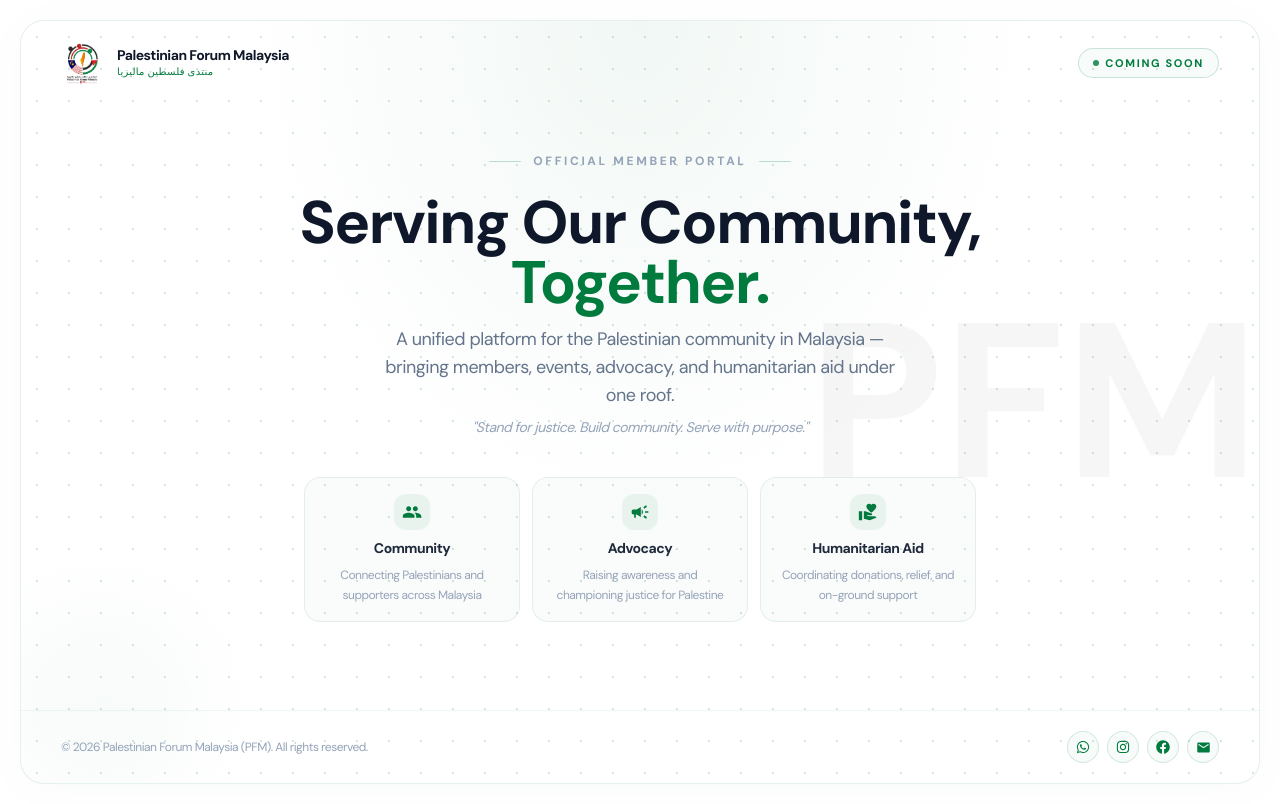
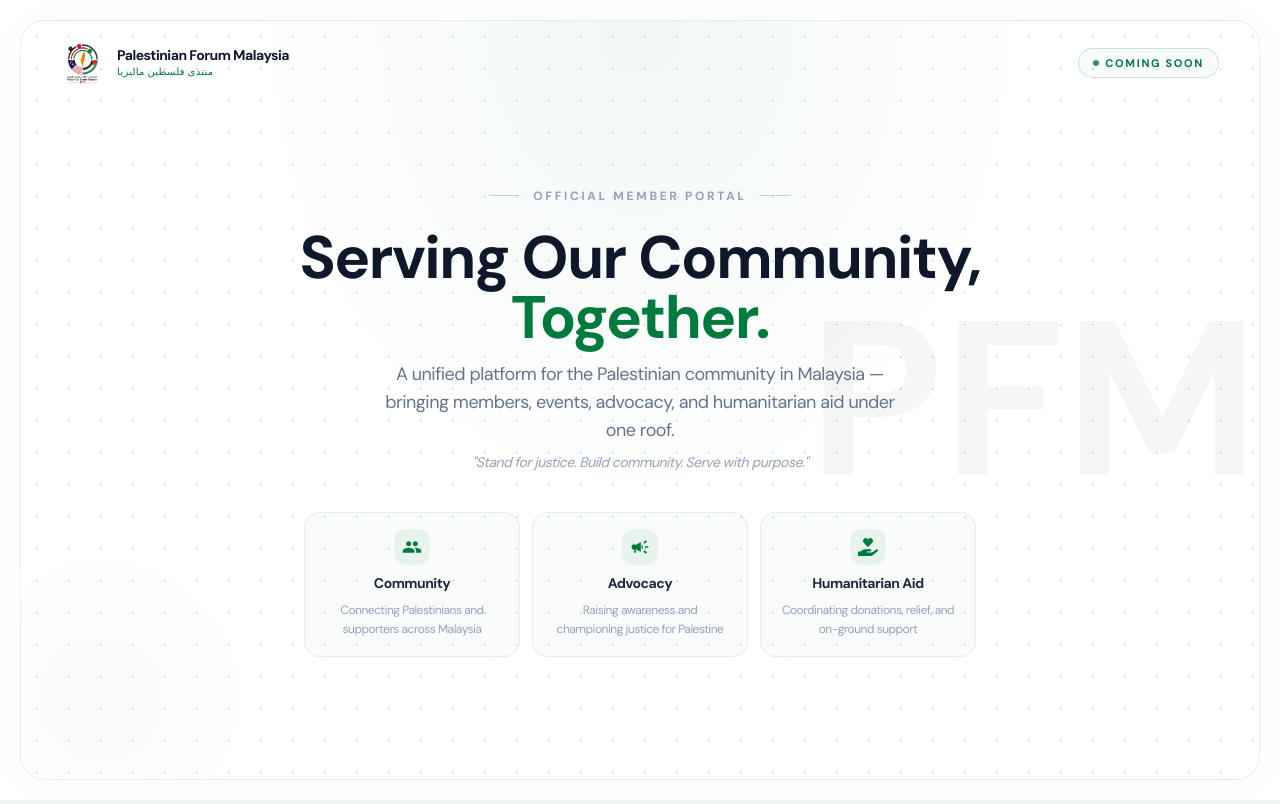
Before and after one commit to Palestinians-Forum-Malaysia-NGO/pfm-frontend, a React (Create React App) app: page / in a window 1280 px wide. Built offline with nearby package versions, Linux system fonts and the light colour scheme; what tailwindcss-rtl would draw is missing.

Commit message:
style : update icons into comming soon components.

```diff
--- a/src/components/home/ComingSoon.jsx
+++ b/src/components/home/ComingSoon.jsx
@@ -1,6 +1,6 @@
 import { useState } from "react";
-import { MdEmail, MdPeople, MdVolunteerActivism, MdCampaign } from "react-icons/md";
-import { FaWhatsapp, FaInstagram, FaFacebook } from "react-icons/fa";
+import { MdPeople, MdCampaign } from "react-icons/md";
+import { FaHandHoldingHeart } from "react-icons/fa";
 import logo from "assets/brand/LOGO-wbg.png";
 
 const PILLARS = [
@@ -15,7 +15,7 @@ const PILLARS = [
     desc:  "Raising awareness and championing justice for Palestine",
   },
   {
-    icon: <MdVolunteerActivism className="h-5 w-5" />,
+    icon: <FaHandHoldingHeart className="h-5 w-5" />,
     title: "Humanitarian Aid",
     desc:  "Coordinating donations, relief, and on-ground support",
   },
@@ -146,36 +146,6 @@ const ComingSoon = () => {
 
           </main>
 
-          {/* ── Footer ── */}
-          <footer className="relative z-10 fade-up flex flex-col items-center gap-3 px-6 py-5 sm:flex-row sm:justify-between sm:px-10"
-            style={{ animationDelay: "0.7s", borderTop: "1px solid #007A3D10" }}>
-
-            <p className="text-xs text-slate-400 text-center sm:text-left">
-              © {new Date().getFullYear()} Palestinian Forum Malaysia (PFM). All rights reserved.
-            </p>
-
-            <div className="flex items-center gap-2">
-              {[
-                { href: "",   icon: <FaWhatsapp size={14} />,   label: "WhatsApp" },
-
-                { href: "",   icon: <FaInstagram size={14} />,  label: "Instagram" },
-
-                { href: "",   icon: <FaFacebook size={14} />,   label: "Facebook" },
-
-                { href: "",   icon: <MdEmail size={15} />,      label: "Email" },
-              ].map(({ href, icon, label }) => (
-                <a key={label} href={href}
-                  target={href.startsWith("mailto") ? undefined : "_blank"}
-                  rel="noreferrer" title={label}
-                  className="flex h-8 w-8 items-center justify-center rounded-full border transition-all duration-200 hover:-translate-y-0.5 hover:shadow-sm"
-                  style={{ borderColor: "#007A3D25", background: "#007A3D08", color: "#007A3D" }}>
-                  {icon}
-                </a>
-              ))}
-            </div>
-
-          </footer>
-
         </div>
       </section>
     </>
--- a/src/components/ui/ComingSoon.jsx
+++ b/src/components/ui/ComingSoon.jsx
@@ -1,5 +1,5 @@
 import React from "react";
-import { MdRocketLaunch } from "react-icons/md";
+import { FaHandHoldingHeart } from "react-icons/fa";
 
 /**
  * Full-section "Coming Soon" placeholder.
@@ -23,7 +23,7 @@ const ComingSoon = ({
       <span className="absolute inset-0 animate-ping rounded-2xl bg-green/20 [animation-duration:2s]" />
       <span className="absolute inset-0 rounded-2xl bg-green/10" />
       <div className="relative flex h-20 w-20 items-center justify-center rounded-2xl bg-green/10 text-green ring-1 ring-green/20">
-        {icon ?? <MdRocketLaunch className="h-9 w-9" />}
+        {icon ?? <FaHandHoldingHeart className="h-9 w-9" />}
       </div>
     </div>
 
--- a/src/components/ui/ComingSoonPage.jsx
+++ b/src/components/ui/ComingSoonPage.jsx
@@ -1,5 +1,6 @@
 import React from "react";
-import { MdRocketLaunch, MdArrowBack } from "react-icons/md";
+import { MdArrowBack } from "react-icons/md";
+import { FaHandHoldingHeart } from "react-icons/fa";
 import { useNavigate } from "react-router-dom";
 
 /**
@@ -45,7 +46,7 @@ const ComingSoonPage = ({
       <div className="relative mb-8">
         <span className="absolute inset-0 animate-ping rounded-3xl bg-green/15 [animation-duration:2.5s]" />
         <div className="relative flex h-24 w-24 items-center justify-center rounded-3xl bg-white shadow-lg shadow-green/10 ring-1 ring-green/20 text-green">
-          {icon ?? <MdRocketLaunch className="h-11 w-11" />}
+          {icon ?? <FaHandHoldingHeart className="h-11 w-11" />}
         </div>
       </div>
 
```
